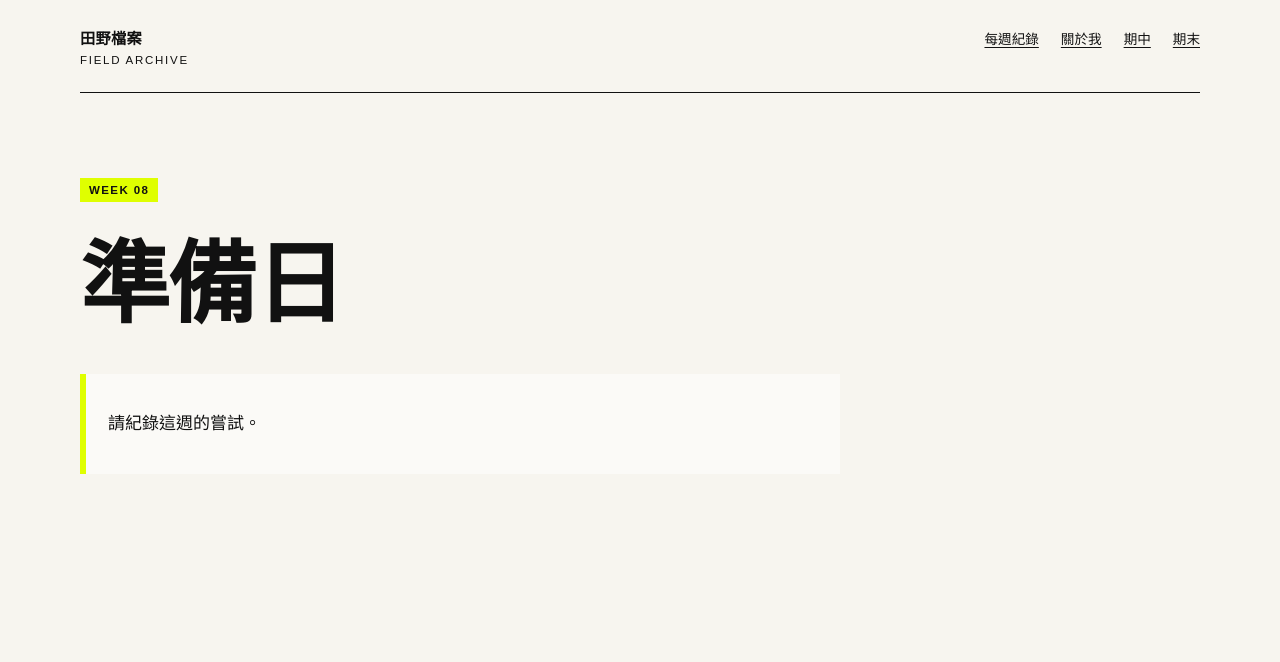
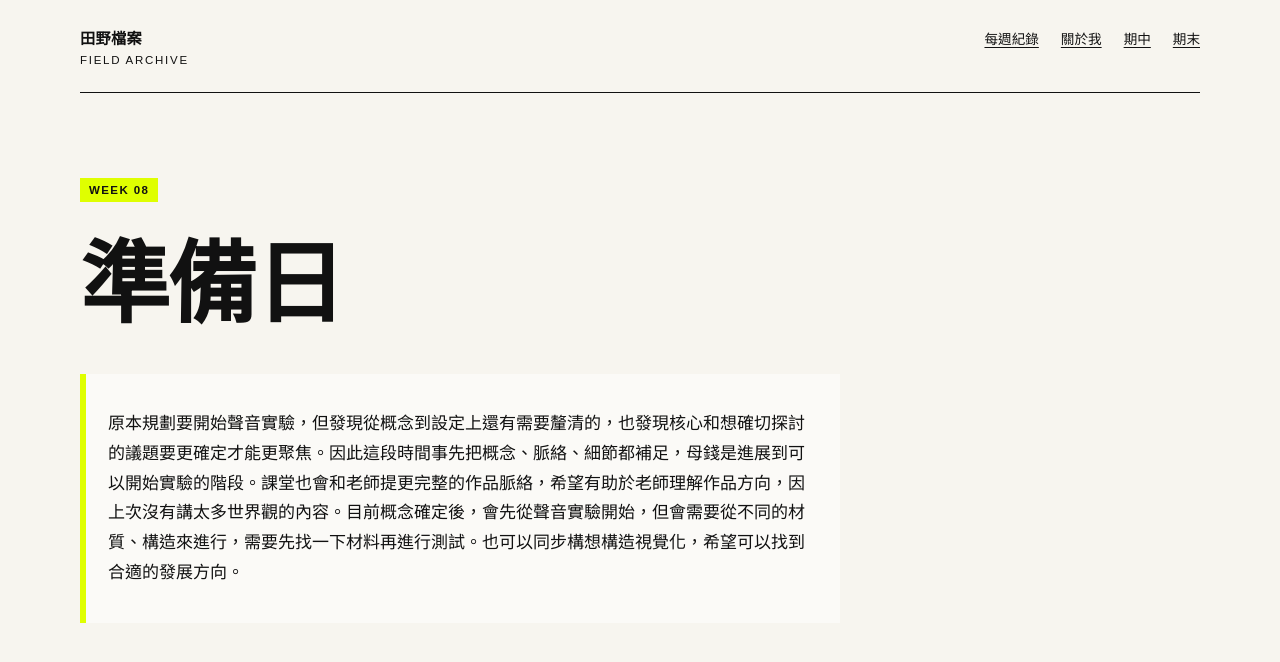
Before and after one commit to yunhanchan/fieldworkarchive, a Jekyll site: the page built from weeks/week-08.md, in a window 1280 px wide. Shown: the top 662 px of the page. Built offline with Jekyll 4.4.1, drawn with Linux system fonts in a browser that asks for light colours.

Commit message:
Update week-08.md

```diff
--- a/weeks/week-08.md
+++ b/weeks/week-08.md
@@ -7,4 +7,4 @@ permalink: /weeks/week-08/
 
 # 準備日
 
-> 請紀錄這週的嘗試。
+> 原本規劃要開始聲音實驗，但發現從概念到設定上還有需要釐清的，也發現核心和想確切探討的議題要更確定才能更聚焦。因此這段時間事先把概念、脈絡、細節都補足，母錢是進展到可以開始實驗的階段。課堂也會和老師提更完整的作品脈絡，希望有助於老師理解作品方向，因上次沒有講太多世界觀的內容。目前概念確定後，會先從聲音實驗開始，但會需要從不同的材質、構造來進行，需要先找一下材料再進行測試。也可以同步構想構造視覺化，希望可以找到合適的發展方向。
```
